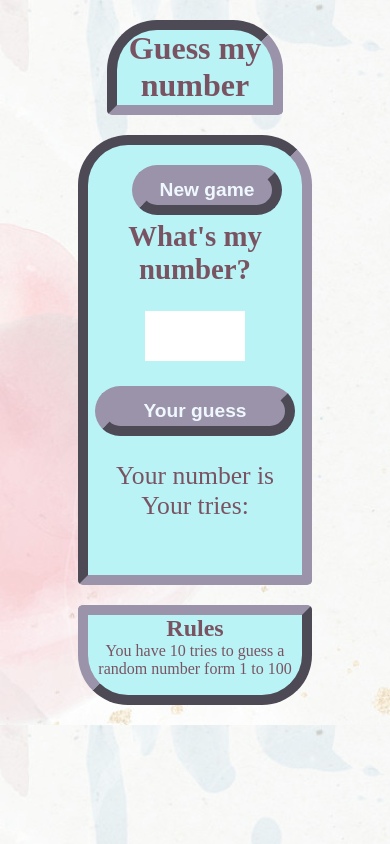
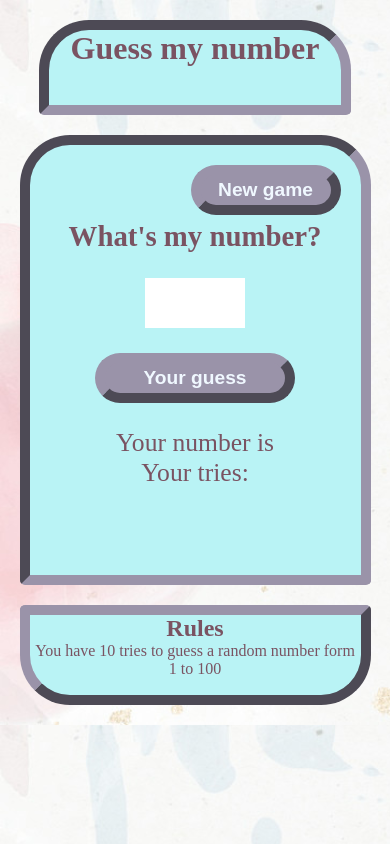
Before and after one commit to ChrisT-CC/guess-my-number, a plain HTML site: page index.html in a window 390 px wide. Drawn offline with Linux system fonts and the light colour scheme.

Commit message:
Fix css after responsiveness test

```diff
--- a/assets/css/style.css
+++ b/assets/css/style.css
@@ -114,3 +114,18 @@ a:hover {
     color: aliceblue;
     border: 10px outset #9A93A9;
 }
+
+/* Media queries */
+
+/* For small screens sizes up to 500px */
+@media screen and (max-width: 500px) {
+    header {
+        width: 75%;
+    }
+    .game-area {
+        width: 90%;
+    }
+    footer {
+        width: 90%;
+    }
+}
```
